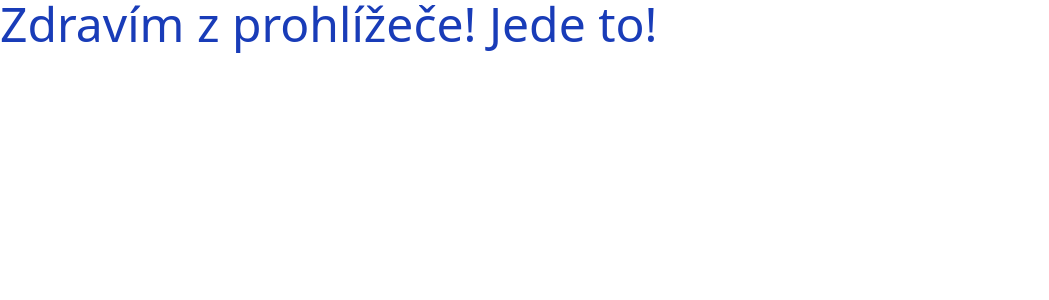
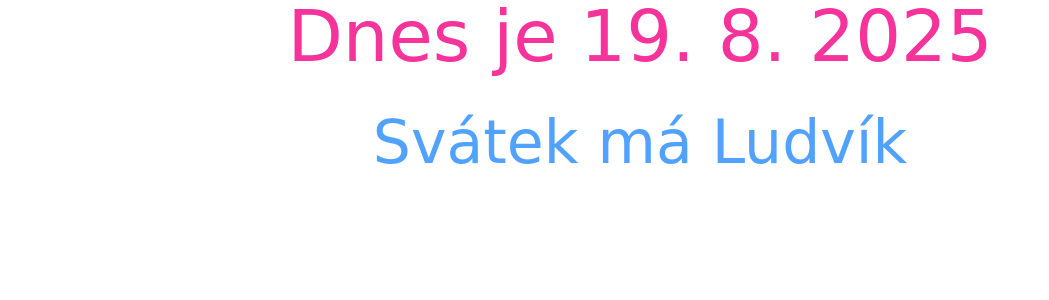
Before and after one commit to Decacolix/Decahub, a React (Vite) app: page / in a window 1280 px wide. Shown: the top 300 px of the page, without its empty margins (0-1049 px from the left). Built offline with nearby package versions, Linux system fonts and the light colour scheme.

Commit message:
READ.MD edited

```diff
--- a/src/App.tsx
+++ b/src/App.tsx
@@ -1,6 +1,13 @@
 const App = () => {
 	return (
-		<h1 className="text-blue-800 text-5xl">Zdravím z prohlížeče! Jede to!</h1>
+		<>
+			<h1 className="text-pink-500 text-7xl font-[Comic_Sans_MS] text-center">
+				Dnes je 19. 8. 2025
+			</h1>
+			<p className="text-blue-400 text-6xl font-[Comic_Sans_MS] text-center mt-10">
+				Svátek má Ludvík
+			</p>
+		</>
 	);
 };
 
```
Also changed, not shown: 1 other file (tests, documents, lock files or other folders).
